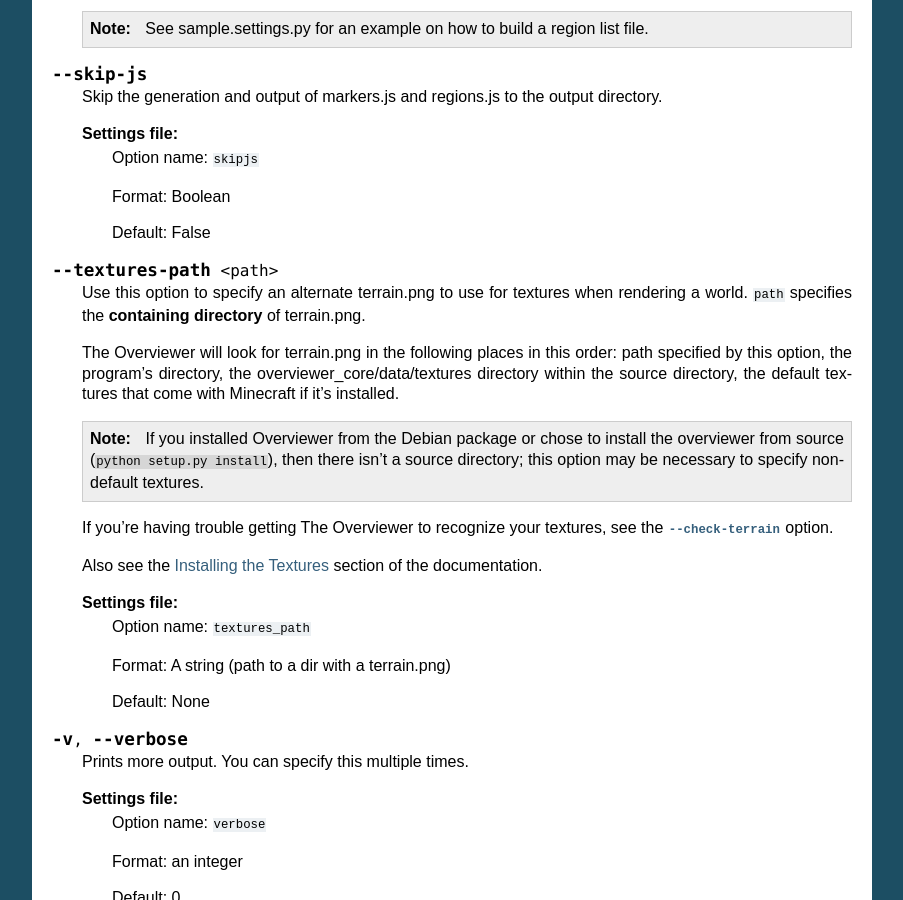
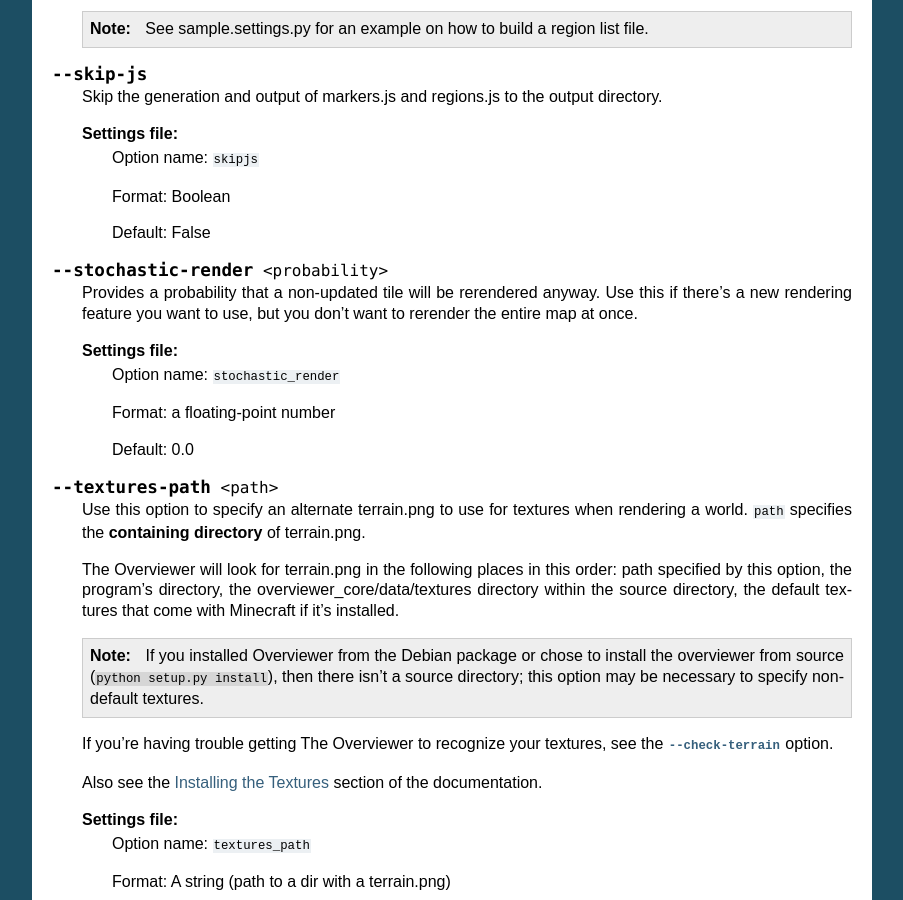
Before and after one commit to overviewer/Minecraft-Overviewer, a Sphinx documentation site: the page built from docs/options.rst, in a window 1280 px wide and 900 px high, scrolled down 5207 px. Shown: the whole window, without its empty margins (198-1101 px from the left). Built offline with Sphinx 7.4.7, drawn with Linux system fonts in a browser that asks for light colours.

Commit message:
added docs for --stochastic-render (woops)

```diff
--- a/docs/options.rst
+++ b/docs/options.rst
@@ -302,6 +302,19 @@ Less Useful Options
         Format: Boolean
 
         Default: False
+
+.. cmdoption:: --stochastic-render <probability>
+
+    Provides a probability that a non-updated tile will be rerendered
+    anyway. Use this if there's a new rendering feature you want to
+    use, but you don't want to rerender the entire map at once.
+
+    **Settings file:**
+        Option name: ``stochastic_render``
+
+        Format: a floating-point number
+
+        Default: 0.0
 
 .. cmdoption:: --textures-path <path>
 
```
